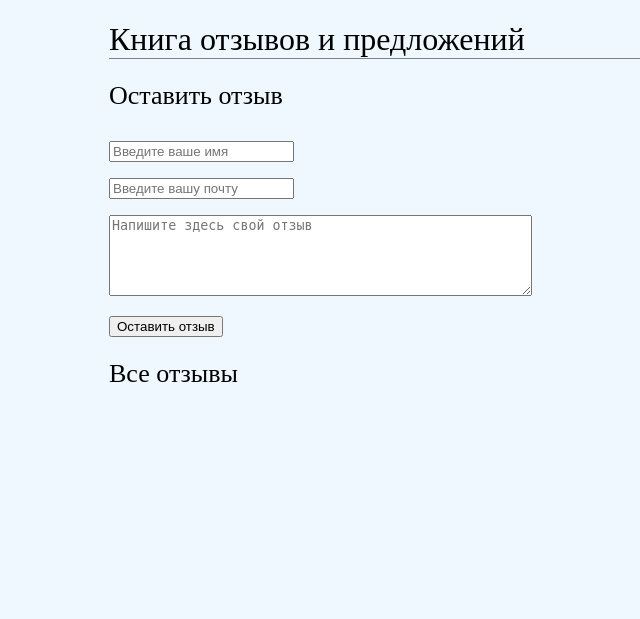
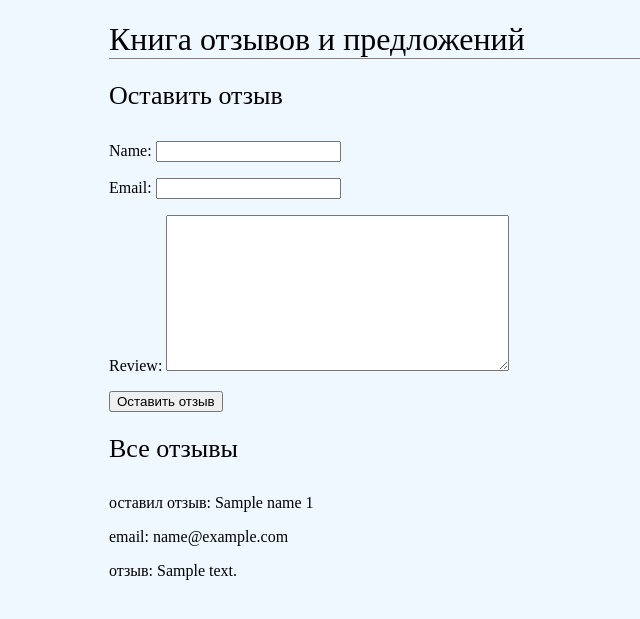
Before and after one commit to Shepadey/revwui-book-, a Django app: template reviews/templates/reviews.html in a window 1280 px wide. Shown: the top 619 px of the page, without its empty margins (147-787 px from the left). Run offline with Django 4.2, Linux system fonts and the light colour scheme; tables that the repository leaves empty hold one stand-in row (values such as "Sample post"); the template is opened without the code that fills it: values that come from a table or form of the project are taken from there, most other values are stand-ins (such as "Sample title", 1, 10 or a date in 2020).

Commit message:
new reviews

```diff
--- /dev/null
+++ b/reviews/forms.py
@@ -0,0 +1,5 @@
+from django import forms
+class ReviewForm(forms.Form):
+    name=forms.CharField(max_length=25)
+    email=forms.EmailField()
+    review=forms.CharField(widget=forms.Textarea)
--- a/reviews/templates/reviews.html
+++ b/reviews/templates/reviews.html
@@ -3,17 +3,16 @@
 <h1> Книга отзывов и предложений</h1>
 <div class="review-from">
     <h2>Оставить отзыв</h2>
-    <form>
-        <p><input type="text"placeholder="Введите ваше имя">
-        </p>
-        <p><input type="text"placeholder="Введите вашу почту">
-        </p>
-        <p><textarea placeholder="Напишите здесь свой отзыв" cols="50" rows="5"></textarea></p>
+    <form metod="GET">
+      {{form.as_p}}
         <p><input type="submit"value="Оставить отзыв">
         </p>
     </form>
 </div>
 <div class="reviews">
     <h2>Все отзывы</h2>
+    <p> оставил отзыв:  {{name_1}}</p>
+    <p> email: {{email_1}}</p>
+    <p> отзыв: {{review_1}}</p>
 </div>
 {%endblock%}
```
Also changed, not shown: reviews/views.py (+9 -1 lines).
